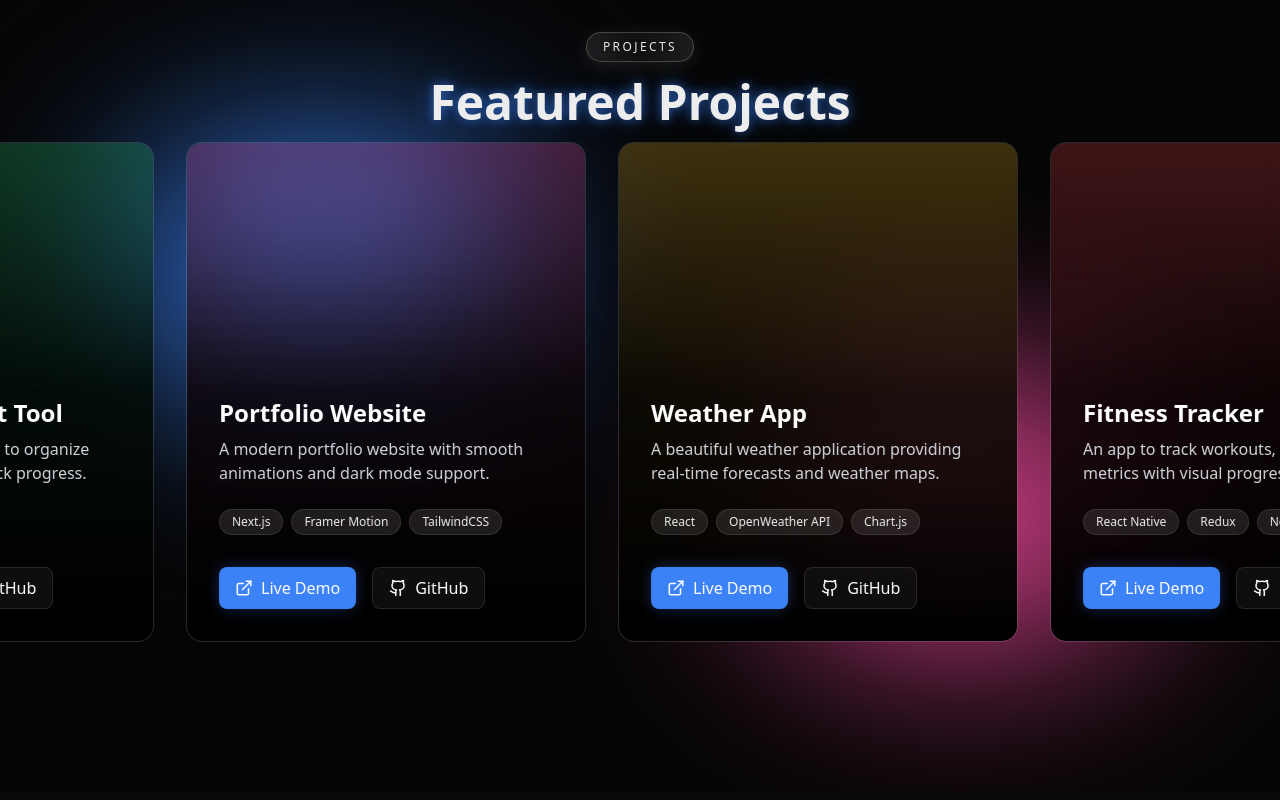
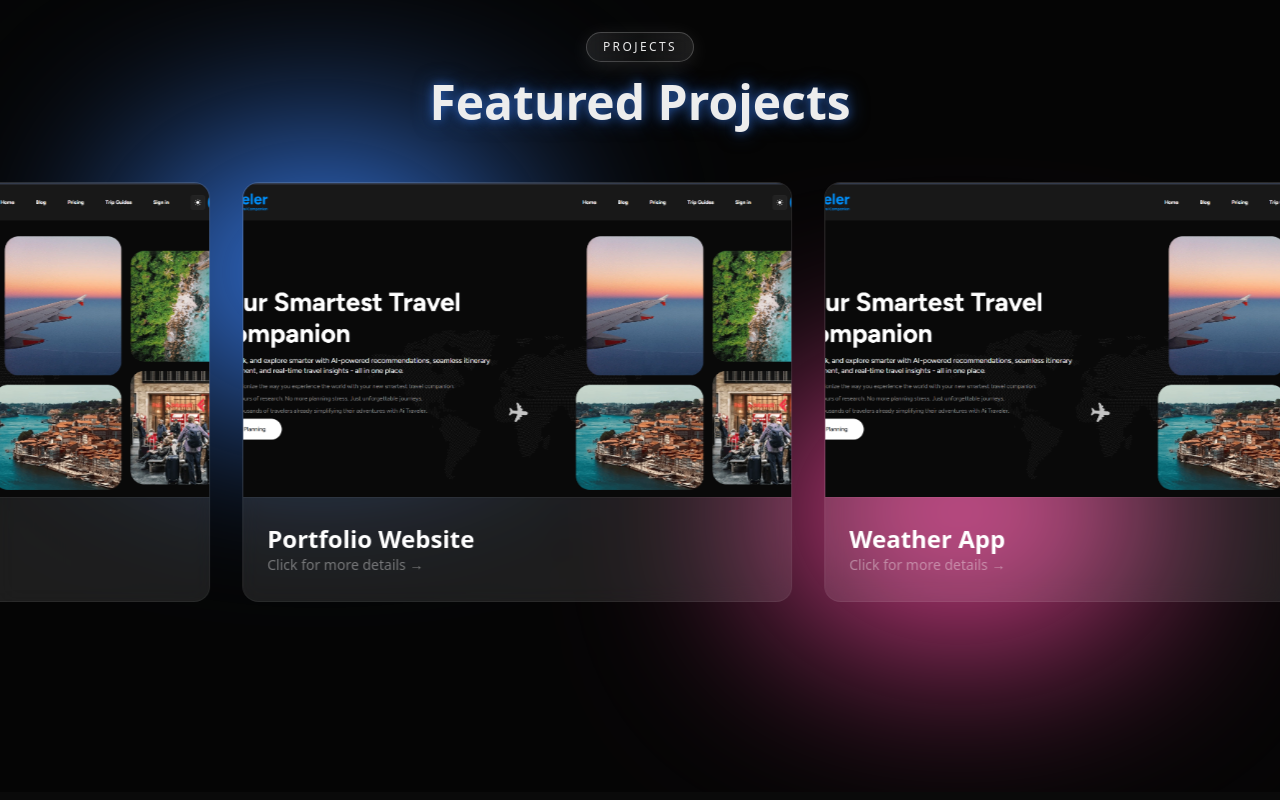
Before and after one commit to VatsalVaishnav/Vatsal-Portfolio, a Next.js app: page / in a window 1280 px wide. Shown: the part 3366-4166 px from the top of the page. Built offline with nearby package versions, Linux system fonts and the light colour scheme.

Commit message:
redesine the project section

```diff
--- a/src/components/Projects.tsx
+++ b/src/components/Projects.tsx
@@ -1,17 +1,28 @@
 "use client";
 
-import { motion, useScroll, useTransform } from "framer-motion";
-import { Github, ExternalLink } from "lucide-react";
+import { motion, useScroll, useTransform, AnimatePresence } from "framer-motion";
+import { Github, ExternalLink, X } from "lucide-react";
 import Link from "next/link";
-import { useRef } from "react";
+import { useRef, useState, useEffect } from "react";
+import Image from "next/image";
+import aitraveler from "../assets/projects/aitraveler.png"
+
+interface Project {
+  title: string;
+  description: string;
+  tech: string[];
+  image: any;
+  live: string;
+  github: string;
+}
 
 const projects = [
   {
-    title: "E-Commerce Dashboard",
+    title: "AI-Traveler",
     description:
       "A comprehensive dashboard for managing products, orders, and customers with real-time analytics.",
     tech: ["Next.js", "TypeScript", "TailwindCSS", "Prisma"],
-    image: "bg-blue-500", // Placeholder class
+    image: aitraveler,
     live: "#",
     github: "#",
   },
@@ -20,7 +31,7 @@ const projects = [
     description:
       "A full-featured social media platform with real-time chat, posts, and user authentication.",
     tech: ["React", "Node.js", "Socket.io", "MongoDB"],
-    image: "bg-purple-500",
+    image: aitraveler,
     live: "#",
     github: "#",
   },
@@ -29,7 +40,7 @@ const projects = [
     description:
       "A productivity app for teams to organize tasks, set deadlines, and track progress.",
     tech: ["Vue.js", "Firebase", "Vuex"],
-    image: "bg-green-500",
+    image: aitraveler,
     live: "#",
     github: "#",
   },
@@ -38,7 +49,7 @@ const projects = [
     description:
       "A modern portfolio website with smooth animations and dark mode support.",
     tech: ["Next.js", "Framer Motion", "TailwindCSS"],
-    image: "bg-pink-500",
+    image: aitraveler,
     live: "#",
     github: "#",
   },
@@ -47,7 +58,7 @@ const projects = [
     description:
       "A beautiful weather application providing real-time forecasts and weather maps.",
     tech: ["React", "OpenWeather API", "Chart.js"],
-    image: "bg-yellow-500",
+    image: aitraveler,
     live: "#",
     github: "#",
   },
@@ -56,19 +67,31 @@ const projects = [
     description:
       "An app to track workouts, diet, and health metrics with visual progress charts.",
     tech: ["React Native", "Redux", "Node.js"],
-    image: "bg-red-500",
+    image: aitraveler,
     live: "#",
     github: "#",
   },
 ];
 
 export default function Projects() {
+  const [selectedProject, setSelectedProject] = useState<Project | null>(null);
   const targetRef = useRef<HTMLDivElement>(null);
   const { scrollYProgress } = useScroll({
     target: targetRef,
   });
 
   const x = useTransform(scrollYProgress, [0, 1], ["1%", "-95%"]);
+
+  useEffect(() => {
+    if (selectedProject) {
+      document.body.style.overflow = "hidden";
+    } else {
+      document.body.style.overflow = "auto";
+    }
+    return () => {
+      document.body.style.overflow = "auto";
+    };
+  }, [selectedProject]);
 
   return (
     <section ref={targetRef} id="projects" className="relative h-[300vh]">
@@ -106,50 +129,134 @@ export default function Projects() {
           {projects.map((project) => (
             <div
               key={project.title}
-              className="group relative h-[450px] w-[350px] md:h-[500px] md:w-[400px] shrink-0 overflow-hidden rounded-2xl glass hover:border-primary/50 transition-colors duration-500"
+              onClick={() => setSelectedProject(project)}
+              className="group flex flex-col h-[350px] w-[350px] md:h-[420px] md:w-[550px] shrink-0 overflow-hidden rounded-2xl glass hover:border-primary/50 transition-colors duration-500 cursor-pointer"
             >
-              <div
-                className={`absolute inset-0 h-full w-full ${project.image} transition-transform duration-500 group-hover:scale-110 opacity-20 group-hover:opacity-30`}
-              />
+              <div className="relative h-3/4 w-full overflow-hidden">
+                <Image
+                  src={project.image}
+                  alt={project.title}
+                  fill
+                  className="object-cover transition-transform duration-500 group-hover:scale-110"
+                />
+              </div>
 
-              <div className="absolute inset-0 flex flex-col justify-end p-8 bg-gradient-to-t from-black via-black/80 to-transparent">
-                <h3 className="text-2xl font-bold text-white mb-2 group-hover:text-primary transition-colors duration-300">
+              <div className="h-1/4 p-6 flex flex-col justify-center bg-white/5 group-hover:bg-white/10 transition-colors duration-300 border-t border-white/5">
+                <h3 className="text-xl md:text-2xl font-bold text-white group-hover:text-primary transition-colors duration-300">
                   {project.title}
                 </h3>
-                <p className="text-gray-300 mb-6 line-clamp-3">
-                  {project.description}
+                <p className="text-white/40 text-xs md:text-sm font-medium group-hover:text-white/60 transition-colors duration-300">
+                  Click for more details →
                 </p>
-
-                <div className="flex flex-wrap gap-2 mb-8">
-                  {project.tech.map((t) => (
-                    <span
-                      key={t}
-                      className="text-xs px-3 py-1 bg-white/10 border border-white/10 rounded-full text-primary-200"
-                    >
-                      {t}
-                    </span>
-                  ))}
-                </div>
-
-                <div className="flex gap-4">
-                  <Link
-                    href={project.live}
-                    className="flex items-center gap-2 px-4 py-2 bg-primary hover:bg-blue-600 text-white rounded-lg font-medium transition-all duration-300 shadow-[0_0_15px_rgba(59,130,246,0.3)] hover:shadow-[0_0_25px_rgba(59,130,246,0.5)]"
-                  >
-                    <ExternalLink size={18} /> Live Demo
-                  </Link>
-                  <Link
-                    href={project.github}
-                    className="flex items-center gap-2 px-4 py-2 glass hover:bg-white/10 text-white rounded-lg font-medium transition-all duration-300"
-                  >
-                    <Github size={18} /> GitHub
-                  </Link>
-                </div>
               </div>
             </div>
           ))}
         </motion.div>
       </div>
+
+      {/* Project Modal */}
+      <AnimatePresence>
+        {selectedProject && (
+          <div className="fixed inset-0 z-[100] flex items-center justify-center p-4 md:p-8">
+            <motion.div
+              initial={{ opacity: 0 }}
+              animate={{ opacity: 1 }}
+              exit={{ opacity: 0 }}
+              onClick={() => setSelectedProject(null)}
+              className="absolute inset-0 bg-black/85 backdrop-blur-md"
+            />
+
+            <motion.div
+              initial={{ opacity: 0, scale: 0.9, y: 20 }}
+              animate={{ opacity: 1, scale: 1, y: 0 }}
+              exit={{ opacity: 0, scale: 0.9, y: 20 }}
+              className="relative w-full max-w-7xl max-h-[95vh] overflow-hidden rounded-3xl border border-white/10 bg-[#0a0a0a] shadow-[0_0_50px_rgba(0,0,0,0.5)] flex flex-col"
+            >
+              {/* Decorative Background Glows */}
+              <div className="absolute top-[-10%] right-[-10%] w-[40%] h-[40%] bg-primary/20 rounded-full blur-[100px] pointer-events-none" />
+              <div className="absolute bottom-[-10%] left-[-10%] w-[40%] h-[40%] bg-secondary/10 rounded-full blur-[100px] pointer-events-none" />
+
+              <button
+                onClick={() => setSelectedProject(null)}
+                className="absolute top-6 right-6 z-20 p-2.5 rounded-full bg-white/5 hover:bg-white/15 text-white/70 hover:text-white transition-all duration-300 border border-white/10 active:scale-95"
+              >
+                <X size={20} />
+              </button>
+
+              <div className="relative z-10 grid grid-cols-1 lg:grid-cols-2 h-full overflow-y-auto custom-scrollbar">
+                {/* Image Section */}
+                <div className="relative h-[300px] lg:h-full min-h-[400px] overflow-hidden">
+                  <Image
+                    src={selectedProject.image}
+                    alt={selectedProject.title}
+                    fill
+                    className="object-cover"
+                  />
+                  <div className="absolute inset-0 bg-gradient-to-t from-[#0a0a0a] via-transparent to-transparent lg:hidden" />
+                  <div className="absolute inset-0 bg-gradient-to-r from-transparent via-transparent to-[#0a0a0a] hidden lg:block" />
+                </div>
+
+                {/* Content Section */}
+                <div className="p-8 md:p-12 flex flex-col justify-center space-y-10 bg-[#0a0a0a]/50 backdrop-blur-sm">
+                  <div className="space-y-4">
+                    <motion.h3
+                      initial={{ opacity: 0, x: -20 }}
+                      animate={{ opacity: 1, x: 0 }}
+                      className="text-4xl md:text-5xl font-bold neon-text tracking-tight"
+                    >
+                      {selectedProject.title}
+                    </motion.h3>
+                    <div className="flex flex-wrap gap-2">
+                      {selectedProject.tech.map((t, i) => (
+                        <motion.span
+                          key={t}
+                          initial={{ opacity: 0, y: 10 }}
+                          animate={{ opacity: 1, y: 0 }}
+                          transition={{ delay: i * 0.1 }}
+                          className="text-xs px-4 py-1.5 bg-white/5 border border-white/10 rounded-full text-primary-200 font-medium tracking-wide uppercase"
+                        >
+                          {t}
+                        </motion.span>
+                      ))}
+                    </div>
+                  </div>
+
+                  <div className="space-y-8">
+                    <div className="space-y-3">
+                      <h4 className="text-lg font-semibold text-white/90 flex items-center gap-2">
+                        <span className="w-8 h-[1px] bg-primary" />
+                        About the Project
+                      </h4>
+                      <p className="text-gray-400 leading-relaxed text-lg">
+                        {selectedProject.description}
+                        {" "}Lorem ipsum dolor sit amet, consectetur adipiscing elit. Sed do eiusmod tempor incididunt ut labore et dolore magna aliqua.
+                      </p>
+                    </div>
+
+                    <div className="flex flex-col sm:flex-row gap-5 pt-4">
+                      <Link
+                        href={selectedProject.live}
+                        className="group/btn relative flex items-center justify-center gap-2 px-8 py-4 bg-primary text-white rounded-xl font-bold transition-all duration-500 overflow-hidden"
+                      >
+                        <div className="absolute inset-0 bg-blue-600 translate-y-full group-hover/btn:translate-y-0 transition-transform duration-500" />
+                        <span className="relative flex items-center gap-2">
+                          <ExternalLink size={20} /> Launch Project
+                        </span>
+                      </Link>
+                      <Link
+                        href={selectedProject.github}
+                        className="flex items-center justify-center gap-2 px-8 py-4 bg-white/5 hover:bg-white/10 text-white rounded-xl font-bold transition-all duration-300 border border-white/10"
+                      >
+                        <Github size={20} /> View Source
+                      </Link>
+                    </div>
+                  </div>
+                </div>
+              </div>
+            </motion.div>
+          </div>
+        )}
+      </AnimatePresence>
     </section>
   );
 }
```
Also changed, not shown: src/assets/projects/aitraveler.png (added).
